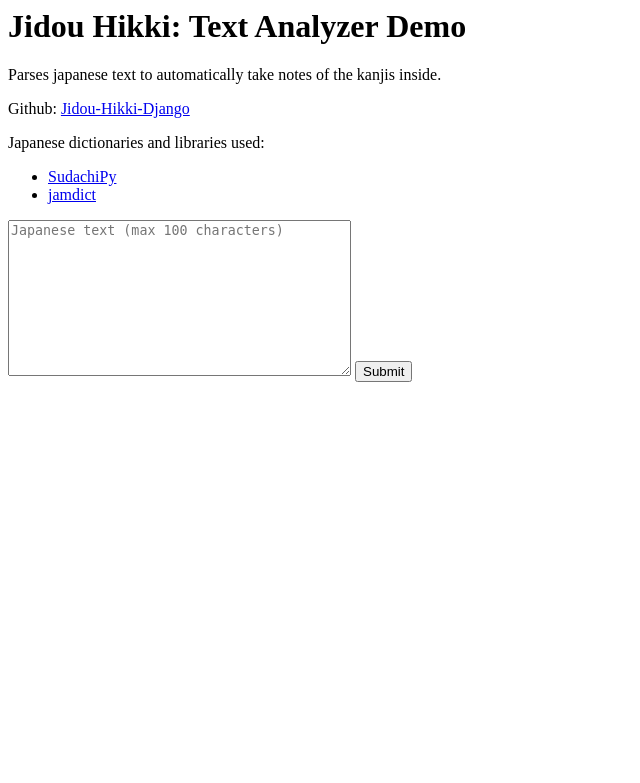
After one commit to agent-whisper/Jidou-Hikki-Django, a Django app: page /demo/ in a window 1280 px wide. The commit adds this page. Shown: the top 783 px of the page, without its empty margins (0-640 px from the left). Run offline with Django 3.2, Linux system fonts and the light colour scheme.

Commit message:
Added demo flow

```diff
--- a/jh_server/apps/jidou_hikki/forms.py
+++ b/jh_server/apps/jidou_hikki/forms.py
@@ -17,9 +17,11 @@ class NotePageForm(forms.Form):
 
 class AnalysisForm(forms.Form):
     content = forms.CharField(
-        max_length=100,
         label="",
         widget=forms.Textarea(
-            attrs={"placeholder": "Japanese text (max 100 characters)"}
+            attrs={
+                "placeholder": "Japanese text (max 100 characters)",
+                "maxlength": 100,
+            }
         ),
     )
--- /dev/null
+++ b/jh_server/apps/jidou_hikki/templates/jidou_hikki/demo_home.html
@@ -0,0 +1,34 @@
+<html>
+
+<head>
+
+</head>
+
+<body>
+
+    <h1>Jidou Hikki: Text Analyzer Demo</h1>
+    <p>Parses japanese text to automatically take notes of the kanjis inside.</p>
+    <p>Github: <a target="_blank" href="https://github.com/agent-whisper/Jidou-Hikki-Django">Jidou-Hikki-Django</a></p>
+    <p>Japanese dictionaries and libraries used:</p>
+    <ul>
+        <li><a target="_blank" href="https://github.com/WorksApplications/SudachiPy">SudachiPy</a></li>
+        <li><a target="_blank" href="https://github.com/neocl/jamdict">jamdict</a></li>
+    </ul>
+    <form name="analysis-form" action="/demo/" method="POST" onsubmit="return validateForm()">
+        {% csrf_token %}
+        {{ form }}
+        <input type="submit" value="Submit">
+    </form>
+    <script>
+        function validateForm() {
+            let x = document.getElementById("id_content")
+            console.log(x.value.length)
+            if (x.value.length > 100) {
+                alert("Content exceeds 100 characters.");
+                return false;
+            }
+        }
+    </script>
+</body>
+
+</html>
--- a/jh_server/apps/jidou_hikki/templates/jidou_hikki/home.html
+++ b/jh_server/apps/jidou_hikki/templates/jidou_hikki/home.html
@@ -12,5 +12,5 @@
 <p>No books found.</p>
 {% endif %}
 
-<a href="/analyze/"><button>Demo</button></a><br>
+<a href="/demo_home/"><button>Demo</button></a><br>
 <span><a href="/vocab">>>> Go to my vocabularies</a></span>
--- a/jh_server/apps/jidou_hikki/templates/jidou_hikki/page.html
+++ b/jh_server/apps/jidou_hikki/templates/jidou_hikki/page.html
@@ -39,7 +39,7 @@
     <script>
         function toggleFurigana(el) {
             let word_id = el.getAttribute("data-word-id");
-            words = document.querySelectorAll(`[data-word-id='${word_id}']`);
+            words = document.querySelectorAll(`#page-container > * > [data-word-id='${word_id}']`);
             console.log(`${word_id}: Found ${words.length} instances`)
             words.forEach((x) => {
                 if (x.childNodes[2].style.display === "none") {
--- a/jh_server/apps/jidou_hikki/views.py
+++ b/jh_server/apps/jidou_hikki/views.py
@@ -136,18 +136,18 @@ def vocabs(request):
     return HttpResponse(template.render(context, request))
 
 
-def analyze(request):
+def demo(request):
     if request.method == "POST":
         form = AnalysisForm(request.POST)
         if form.is_valid():
             html, vocabs, failed = demo_utils.analyze_text(form.cleaned_data["content"])
             page = {"title": "Result", "html": html}
             words = serialize_vocab_list(vocabs)
-            template = loader.get_template("jidou_hikki/analysis.html")
+            template = loader.get_template("jidou_hikki/demo_result.html")
             context = {"page": page, "words": words, "failed": failed}
             return HttpResponse(template.render(context, request))
         else:
-            return HttpResponseRedirect(f"/analyze/")
+            return HttpResponseRedirect(f"/demo_home/")
     else:
         form = AnalysisForm()
-    return render(request, "jidou_hikki/new_analysis.html", {"form": form})
+    return render(request, "jidou_hikki/demo_home.html", {"form": form})
--- a/jh_server/settings.py
+++ b/jh_server/settings.py
@@ -10,6 +10,7 @@ For the full list of settings and their values, see
 https://docs.djangoproject.com/en/3.2/ref/settings/
 """
 
+import os
 from pathlib import Path
 
 # Build paths inside the project like this: BASE_DIR / 'subdir'.
@@ -128,3 +129,6 @@ DEFAULT_AUTO_FIELD = "django.db.models.BigAutoField"
 AUTH_USER_MODEL = "jidou_hikki.JidouHikkiUser"
 
 TOKENIZER_CLASS = "jh_server.apps.jidou_hikki.tokenizer.sudachi.SudachiTokenizer"
+
+DEMO_ONLY = os.getenv("DEMO_ONLY", "false")
+DEMO_ONLY = DEMO_ONLY.lower() == "true"
--- a/jh_server/urls.py
+++ b/jh_server/urls.py
@@ -15,16 +15,25 @@ Including another URLconf
 """
 from django.contrib import admin
 from django.urls import path
+from django.conf import settings
+
 from jh_server.apps.jidou_hikki import views as jh_views
 
-urlpatterns = [
-    path("admin/", admin.site.urls),
-    path("", jh_views.index, name="index"),
-    path("accounts/register/", jh_views.register_view, name="register"),
-    path("notebooks/", jh_views.new_notebook, name="notebooks"),
-    path("home/", jh_views.home, name="home"),
-    path("notebooks/<int:book_id>", jh_views.notebook_content, name="book_content"),
-    path("notebooks/<int:book_id>/add_page/", jh_views.new_page, name="new_page"),
-    path("pages/<int:page_id>", jh_views.page, name="page"),
-    path("vocab/", jh_views.vocabs, name="vocab"),
-]
+if settings.DEMO_ONLY:
+    urlpatterns = [
+        path("", jh_views.demo, name="demo_index"),
+        path("demo/", jh_views.demo, name="demo"),
+    ]
+else:
+    urlpatterns = [
+        path("admin/", admin.site.urls),
+        path("", jh_views.index, name="index"),
+        path("accounts/register/", jh_views.register_view, name="register"),
+        path("notebooks/", jh_views.new_notebook, name="notebooks"),
+        path("home/", jh_views.home, name="home"),
+        path("notebooks/<int:book_id>", jh_views.notebook_content, name="book_content"),
+        path("notebooks/<int:book_id>/add_page/", jh_views.new_page, name="new_page"),
+        path("pages/<int:page_id>", jh_views.page, name="page"),
+        path("vocab/", jh_views.vocabs, name="vocab"),
+        path("demo/", jh_views.demo, name="demo"),
+    ]
```
Also changed, not shown: jh_server/apps/jidou_hikki/templates/jidou_hikki/demo_result.html (renamed from jh_server/apps/jidou_hikki/templates/jidou_hikki/analysis.html, +5 -4 lines), jh_server/apps/jidou_hikki/templates/jidou_hikki/new_analysis.html (deleted, +0 -7 lines).
